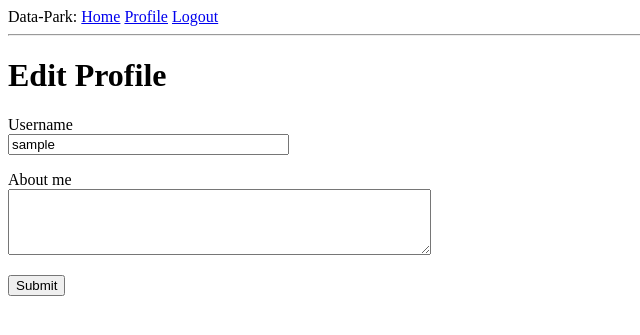
After one commit to antoniovmonge/datapark, a Flask app: page /edit_profile in a window 1280 px wide. The commit adds this page. Shown: the top 335 px of the page, without its empty margins (0-640 px from the left). Run offline with Flask 2, Linux system fonts and the light colour scheme; the visitor is signed in with stand-in values (Sample User, id 1); data comes from the database, SQL or seed files in the repository; both versions use the stored data as it was after the commit.

Commit message:
part 6 done

```diff
--- a/app/__init__.py
+++ b/app/__init__.py
@@ -9,5 +9,6 @@ app.config.from_object(Config)
 db = SQLAlchemy(app)
 migrate = Migrate(app, db)
 login = LoginManager(app)
+login.login_view = 'login'
 
 from app import routes, models
--- a/app/forms.py
+++ b/app/forms.py
@@ -1,9 +1,34 @@
 from flask_wtf import FlaskForm
-from wtforms import StringField, PasswordField, BooleanField, SubmitField
-from wtforms.validators import DataRequired
+from wtforms import StringField, PasswordField, BooleanField, SubmitField, TextAreaField
+from wtforms.validators import DataRequired, ValidationError, Email, EqualTo, Length
+from app.models import User
 
 class LoginForm(FlaskForm):
-    username = StringField('Username', validators=[DataRequired()])
+    # username = StringField('Username', validators=[DataRequired()])
+    email = StringField('Email', validators=[DataRequired()])
     password = PasswordField('Password', validators=[DataRequired()])
     remember_me = BooleanField('Remember Me')
     submit = SubmitField('Sign In')
+
+class RegistrationForm(FlaskForm):
+    username = StringField('Username', validators=[DataRequired()])
+    email = StringField('Email', validators=[DataRequired(), Email()])
+    password = PasswordField('Password', validators=[DataRequired()])
+    password_2 = PasswordField(
+        'Repeat Password', validators=[DataRequired(), EqualTo('password')])
+    submit = SubmitField('Register')
+
+    def validate_username(self, username):
+        user = User.query.filter_by(username=username.data).first()
+        if user is not None:
+            raise ValidationError('Please use a different username.')
+
+    def validate_username(self, email):
+        user = User.query.filter_by(email=email.data).first()
+        if user is not None:
+            raise ValidationError('Please use a different email address.')
+
+class EditProfileForm(FlaskForm):
+    username = StringField('Username', validators=[DataRequired()])
+    about_me = TextAreaField('About me', validators=[Length(min=0, max=140)])
+    submit = SubmitField('Submit')
--- a/app/models.py
+++ b/app/models.py
@@ -2,12 +2,16 @@ from datetime import datetime
 from app import db
 from werkzeug.security import generate_password_hash, check_password_hash
 from flask_login import UserMixin
+from hashlib import md5
+from app import login
 
 class User(UserMixin, db.Model):
     id = db.Column(db.Integer, primary_key=True)
     username = db.Column(db.String(64), index=True, unique=True)
     email = db.Column(db.String(120), index=True, unique=True)
     password_hash = db.Column(db.String(128))
+    about_me = db.Column(db.String(140))
+    last_seen = db.Column(db.DateTime, default=datetime.utcnow)
     posts = db.relationship('Post', backref='author', lazy='dynamic')
 
     def set_password(self, password):
@@ -16,9 +20,12 @@ class User(UserMixin, db.Model):
     def check_password(self, password):
         return check_password_hash(self.password_hash, password)
 
+    def avatar(self, size):
+        digest = md5(self.email.lower().encode('utf-8')).hexdigest()
+        return f"https://www.gravatar.com/avatar/{digest}?d=robohash&s={size}"
+
     def __repr__(self):
         return f"<User {self.username}>"
-
 
 class Post(db.Model):
     id = db.Column(db.Integer, primary_key=True)
@@ -28,3 +35,7 @@ class Post(db.Model):
 
     def __repr__(self):
         return f"<Post {self.body}>"
+
+@login.user_loader
+def load_user(id):
+    return User.query.get(int(id))
--- a/app/routes.py
+++ b/app/routes.py
@@ -1,11 +1,15 @@
-from flask import render_template, flash, redirect
-from app import app
-from app.forms import LoginForm
+from datetime import datetime
+from flask import render_template, flash, redirect, url_for, request
+from flask_login import current_user, login_user, logout_user, login_required
+from werkzeug.urls import url_parse
+from app import app, db
+from app.forms import LoginForm, RegistrationForm, EditProfileForm
+from app.models import User
 
 @app.route('/')
 @app.route('/index')
+@login_required
 def index():
-    user = {'username': 'Antonio'}
     posts = [
         {
             'author': {'username': 'John'},
@@ -16,17 +20,72 @@ def index():
             'body': 'The Avengers movie was so cool!'
         }
     ]
-    return render_template('index.html', title='Home', user=user, posts=posts)
+    return render_template('index.html', title='Home', posts=posts)
 
 @app.route('/login', methods=['GET', 'POST'])
 def login():
+    if current_user.is_authenticated:
+        return redirect(url_for('index'))
     form = LoginForm()
     if form.validate_on_submit():
-        flash(
-            f'''
-            Login requested for user {form.username.data},
-            remember_me={form.remember_me.data}
-            '''
-        )
-        return redirect("{{ url_for('index') }}")
-    return render_template('login.html', title='Sing In', form=form)
+        user = User.query.filter_by(email=form.email.data).first()
+        if user is None or not user.check_password(form.password.data):
+            flash('Invalid email or password')
+            return redirect(url_for('login'))
+        login_user(user, remember=form.remember_me.data)
+        next_page = request.args.get('next')
+        if not next_page or url_parse(next_page).netloc != '':
+            next_page = url_for('index')
+        return redirect(next_page)
+    return render_template('login.html', title='Sign In', form=form)
+
+@app.route('/logout')
+def logout():
+    logout_user()
+    return redirect(url_for('index'))
+
+@app.route('/register', methods=['GET', 'POST'])
+def register():
+    if current_user.is_authenticated:
+        return redirect(url_for('index'))
+    form = RegistrationForm()
+    if form.validate_on_submit():
+        user = User(username=form.username.data, email=form.email.data)
+        user.set_password(form.password.data)
+        db.session.add(user)
+        db.session.commit()
+        flash('Congratulations, you are now a registered user!')
+        # Here I want to implement the email confirmation.
+        return redirect(url_for('login'))
+    return render_template('register.html', title='Register', form=form)
+
+@app.route('/user/<username>')
+@login_required
+def user(username):
+    user = User.query.filter_by(username=username).first_or_404()
+    posts = [
+        {'author': user, 'body': 'Test post #1'},
+        {'author': user, 'body': 'Test post #2'}
+    ]
+    return render_template('user.html', user=user, posts=posts)
+
+@app.before_request
+def before_request():
+    if current_user.is_authenticated:
+        current_user.last_seen = datetime.utcnow()
+        db.session.commit()
+
+@app.route('/edit_profile', methods=['GET', 'POST'])
+@login_required
+def edit_profile():
+    form = EditProfileForm()
+    if form.validate_on_submit():
+        current_user.username = form.username.data
+        current_user.about_me = form.about_me.data
+        db.session.commit()
+        flash('Your changes have been saved.')
+        return redirect(url_for('edit_profile'))
+    elif request.method == 'GET':
+        form.username.data = current_user.username
+        form.about_me.data = current_user.about_me
+    return render_template('edit_profile.html', title='Edit Profile', form=form)
--- /dev/null
+++ b/app/templates/_post.html
@@ -0,0 +1,6 @@
+<table>
+    <tr vertical-align='top'>
+        <td><img src="{{ post.author.avatar(36) }}"></td>
+        <td>{{ post.author.username }} says: <b>{{ post.body }}</b></td>
+    </tr>
+</table>
--- /dev/null
+++ b/app/templates/edit_profile.html
@@ -0,0 +1,23 @@
+{% extends "layout.html" %}
+{% block content %}
+    <h1>Edit Profile</h1>
+    <form action="" method='post'>
+        {{ form.hidden_tag() }}
+        <p>
+            {{ form.username.label }}<br>
+            {{ form.username(size=32) }}<br>
+            {% for error in form.username.errors %}
+            <span style='color: red;'>[{{ error }}]</span>
+            {% endfor %}
+        </p>
+        <p>
+            {{ form.about_me.label }}<br>
+            {{ form.about_me(cols=50, rows=4) }}<br>
+            {% for error in form.about_me.errors %}
+            <span style="color: red;">[{{ error }}]</span>
+            {% endfor %}
+        </p>
+        <p>{{ form.submit() }}</p>
+    </form>
+
+{% endblock content %}
--- a/app/templates/index.html
+++ b/app/templates/index.html
@@ -1,6 +1,7 @@
 {% extends "layout.html" %}
+
 {% block content %}
-    <h1>Hello, {{ user.username }}</h1>
+    <h1>Hello, {{ current_user.username }}</h1>
     {% for post in posts %}
     <div><p>{{ post.author.username }} says: <b>{{ post.body }}</b></p></div>
     {% endfor %}
--- a/app/templates/layout.html
+++ b/app/templates/layout.html
@@ -13,14 +13,19 @@
     <body>
         <div>Data-Park:
             <a href="{{ url_for('index') }}">Home</a>
+            {% if current_user.is_anonymous %}
             <a href="{{ url_for('login') }}">Login</a>
+            {% else %}
+            <a href="{{ url_for('user', username=current_user.username) }}">Profile</a>
+            <a href="{{ url_for('logout') }}">Logout</a>
+            {% endif %}
         </div>
         <hr>
         {% with messages = get_flashed_messages() %}
         {% if messages %}
         <ul>
             {% for message in messages %}
-        <li>{{ message }}</li>
+            <li style='color: red;'>{{ message }}</li>
             {% endfor %}
         </ul>
         {% endif %}
```
Also changed, not shown: app/templates/login.html (+5 -3 lines), app/templates/register.html (added, +36 -0 lines), app/templates/user.html (added, +24 -0 lines), migrations/versions/7d73ee89f4b0_new_fields_in_user_model.py (added, +30 -0 lines), README.md, app.db. Lines whose indentation alone changed are shown as unchanged.
